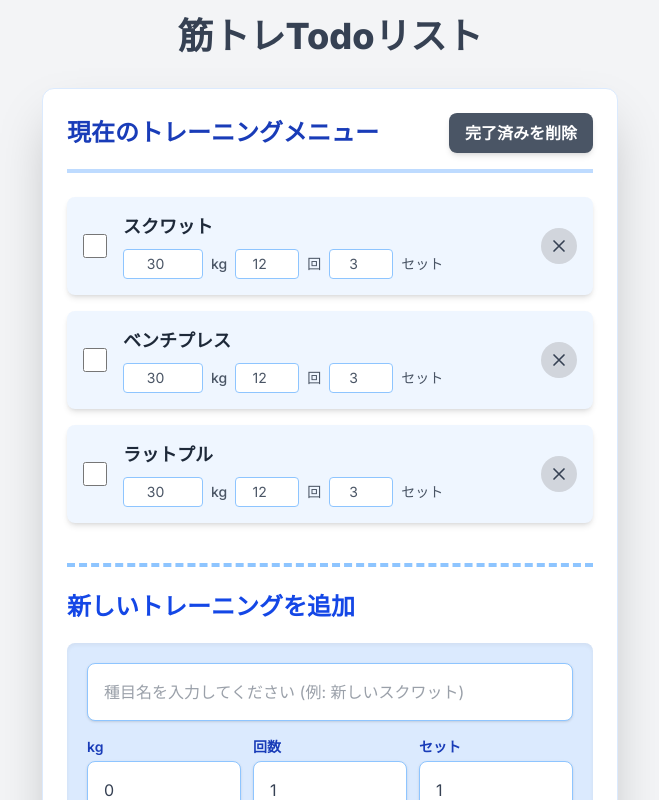
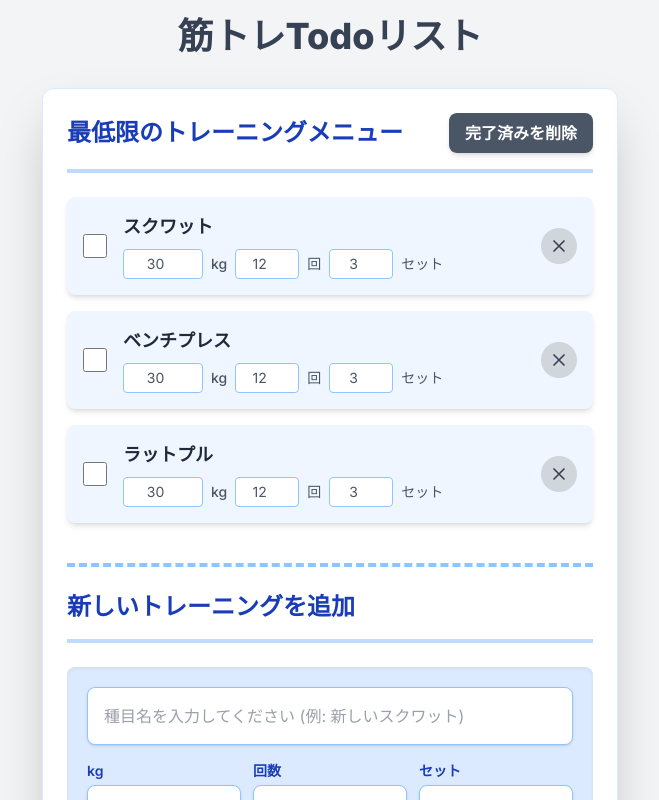
Before and after one commit to kometoume/my-portfolio, a Next.js app: page /todos in a window 1280 px wide. Shown: the top 800 px of the page, without its empty margins (310-969 px from the left). Built offline with nearby package versions, Linux system fonts and the light colour scheme.

Commit message:
Todoリスト修正02

```diff
--- a/src/components/TodoApp.tsx
+++ b/src/components/TodoApp.tsx
@@ -140,7 +140,7 @@ const TodoApp: React.FC = () => {
   return (
     <div className="container mx-auto p-6 max-w-xl bg-white rounded-xl shadow-2xl mt-5 border border-blue-100">
       <h1 className="text-2xl font-extrabold text-blue-800 mb-6 pb-4 border-b-4 border-blue-200 flex justify-between items-center">
-        現在のトレーニングメニュー
+        最低限のトレーニングメニュー
         <button
           onClick={purgeCompletedTodos}
           className="ml-4 px-4 py-2 bg-gray-600 text-white rounded-lg hover:bg-gray-700 transition-colors duration-200 focus:outline-none focus:ring-2 focus:ring-gray-600 focus:ring-opacity-50 text-base font-semibold cursor-pointer shadow-md"
@@ -217,7 +217,7 @@ const TodoApp: React.FC = () => {
 
       {/* 新しいToDoを追加するセクション */}
       <div className="mt-10 pt-6 border-t-4 border-dashed border-blue-300">
-        <h2 className="text-2xl font-bold mb-5 text-blue-700">新しいトレーニングを追加</h2>
+        <h2 className="text-2xl font-extrabold text-blue-800 mb-6 pb-4 border-b-4 border-blue-200 flex justify-between items-center">新しいトレーニングを追加</h2>
         <form onSubmit={addTodo} className="flex flex-col gap-4 p-5 bg-blue-100 rounded-lg shadow-inner">
           {/* 種目名入力フィールド */}
           <input
```
